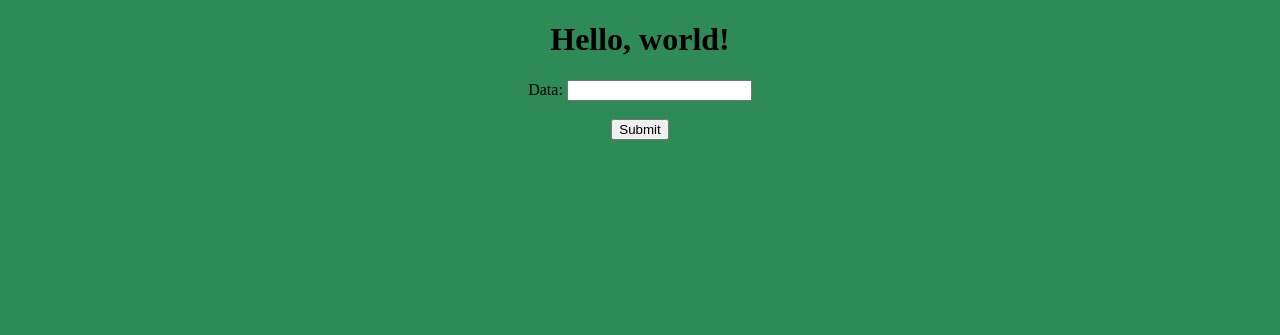
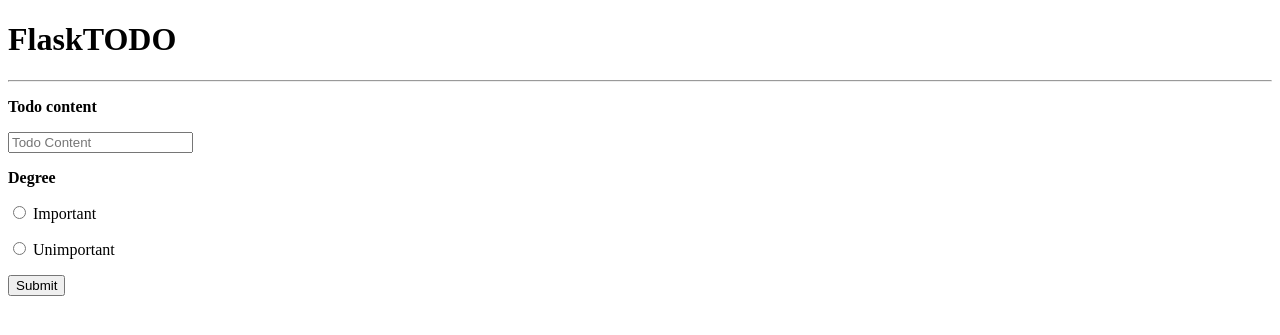
Before and after one commit to omkar1402/end-to-end-project, a Flask app: template templates/add_data.html in a window 1280 px wide. Shown: the top 335 px of the page. Run offline with Flask 3, Linux system fonts and the light colour scheme; the template is opened without the code that fills it, so the values that code supplies are empty.

Commit message:
Successfully inserted test data into MongoDB

```diff
--- a/server.py
+++ b/server.py
@@ -1,4 +1,4 @@
-from flask import Flask, render_template, request
+from flask import Flask, render_template, request, redirect, url_for
 from pymongo import MongoClient
 
 app = Flask(__name__)
@@ -19,23 +19,23 @@ def home():
 def form():
     return render_template("form.html")
 
-# Add data to MongoDB route
-@app.route('/add_data', methods=['POST'])
-def add_data():
-	try:
-		conn = MongoClient()
-		print("Connected successfully!!!")
-	except:
-		print("Could not connect to MongoDB")
+# # Add data to MongoDB route
+# @app.route('/add_data', methods=['POST'])
+# def add_data():
+# 	try:
+# 		conn = MongoClient()
+# 		print("Connected successfully!!!")
+# 	except:
+# 		print("Could not connect to MongoDB")
 
-	# database
-	db = conn.Test
+# 	# database
+# 	db = conn.Test
 
-	# Created or Switched to collection names: my_gfg_collection
-	collection = db.test_coll
+# 	# Created or Switched to collection names: my_gfg_collection
+# 	collection = db.test_coll
 
-	data=request.json
-	collection.insert_one(data)
+# 	data=request.json
+# 	collection.insert_one(data)
 
 	# emp_rec1 = {
 	# 		"name":"Mr.Geek",
@@ -57,7 +57,24 @@ def add_data():
 
     # # Insert data into MongoDB
     # collection.insert_one(data)
-	return 'Data added to MongoDB'
+	# return 'Data added to MongoDB'
+
+
+client = MongoClient('localhost', 27017)
+
+db = client.flask_db
+todos = db.todos
+
+@app.route('/add_data', methods=('GET', 'POST'))
+def index():
+    if request.method=='POST':
+        content = request.form['content']
+        degree = request.form['degree']
+        todos.insert_one({'content': content, 'degree': degree})
+        return redirect(url_for('index'))
+
+    all_todos = todos.find()
+    return render_template('add_data.html', todos=all_todos)
 
 if __name__ == "__main__":
     app.run()
--- a/templates/add_data.html
+++ b/templates/add_data.html
@@ -1,4 +1,4 @@
-<!-- templates/index.html -->
+<!-- templates/index.html
 <!DOCTYPE html>
 <html lang="en">
 <head>
@@ -15,4 +15,48 @@
     </form>
     <script src="https://cdn.jsdelivr.net/npm/bootstrap@5.3.3/dist/js/bootstrap.bundle.min.js" integrity="sha384-YvpcrYf0tY3lHB60NNkmXc5s9fDVZLESaAA55NDzOxhy9GkcIdslK1eN7N6jIeHz" crossorigin="anonymous"></script>
 </body>
+</html> -->
+
+
+<!DOCTYPE html>
+<html lang="en">
+<head>
+    <meta charset="UTF-8">
+    <title>FlaskApp</title>
+    <style>
+        .todo {
+            padding: 20px;
+            margin: 10px;
+            background-color: #eee;
+        }
+    </style>
+</head>
+<body>
+    <h1>FlaskTODO</h1>
+    <hr>
+    <div class="content">
+    <form method="post">
+        <p>
+            <b><label for="content">Todo content</label></b>
+        </p>
+        <p>
+            <input type="text" name="content"
+                placeholder="Todo Content"></input>
+        </p>
+
+        <p>
+            <b><label for="degree">Degree</label></b>
+        </p>
+        <p>
+            <input id="degree-0" name="degree" required type="radio" value="Important">
+            <label for="degree-0">Important</label>
+        </p>
+        <p>
+            <input id="degree-1" name="degree" required type="radio" value="Unimportant">
+            <label for="degree-1">Unimportant</label>
+        </p>
+        <button type="submit">Submit</button>
+    </form>
+    </div>
+</body>
 </html>
```
